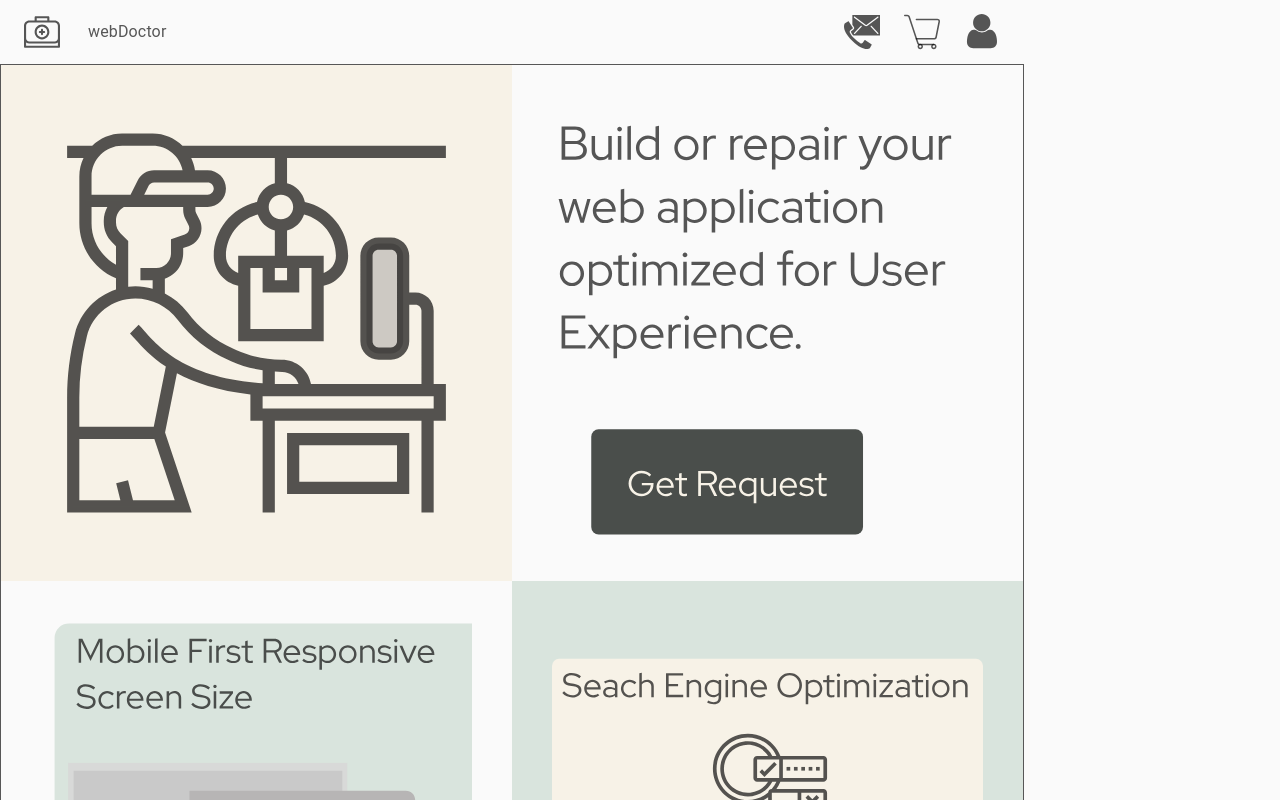
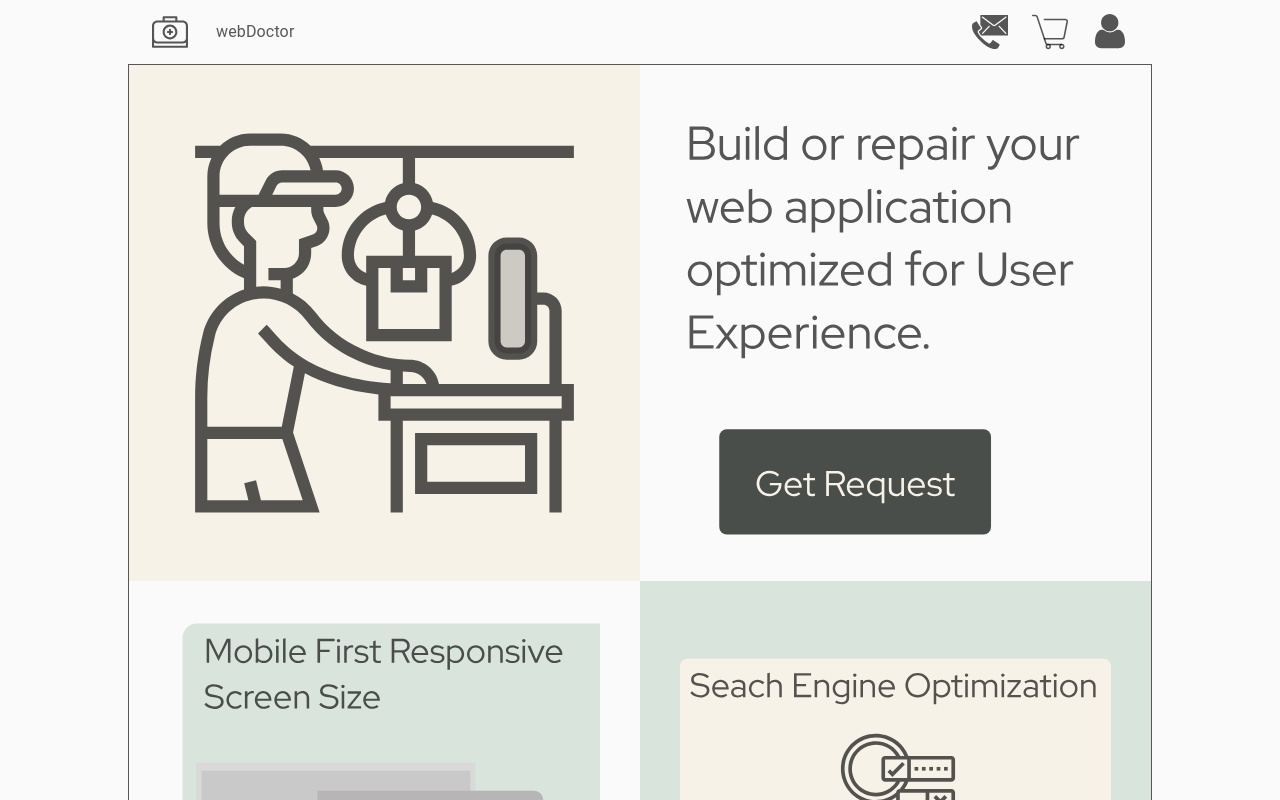
Before and after one commit to gino09/web-doctor-client, a Next.js app: page / in a window 1280 px wide. Shown: the top 800 px of the page. Built offline with nearby package versions, Linux system fonts and the light colour scheme.

Commit message:
theme adjustment 2

```diff
--- a/pages/index.js
+++ b/pages/index.js
@@ -52,7 +52,8 @@ function Copyright() {
 
 const useStyles = makeStyles((theme)=>({
   index: {
-    maxWidth: 1024
+    maxWidth: 1024,
+    margin: "auto"
   },
   root: {
     flexGrow: 1,
```
